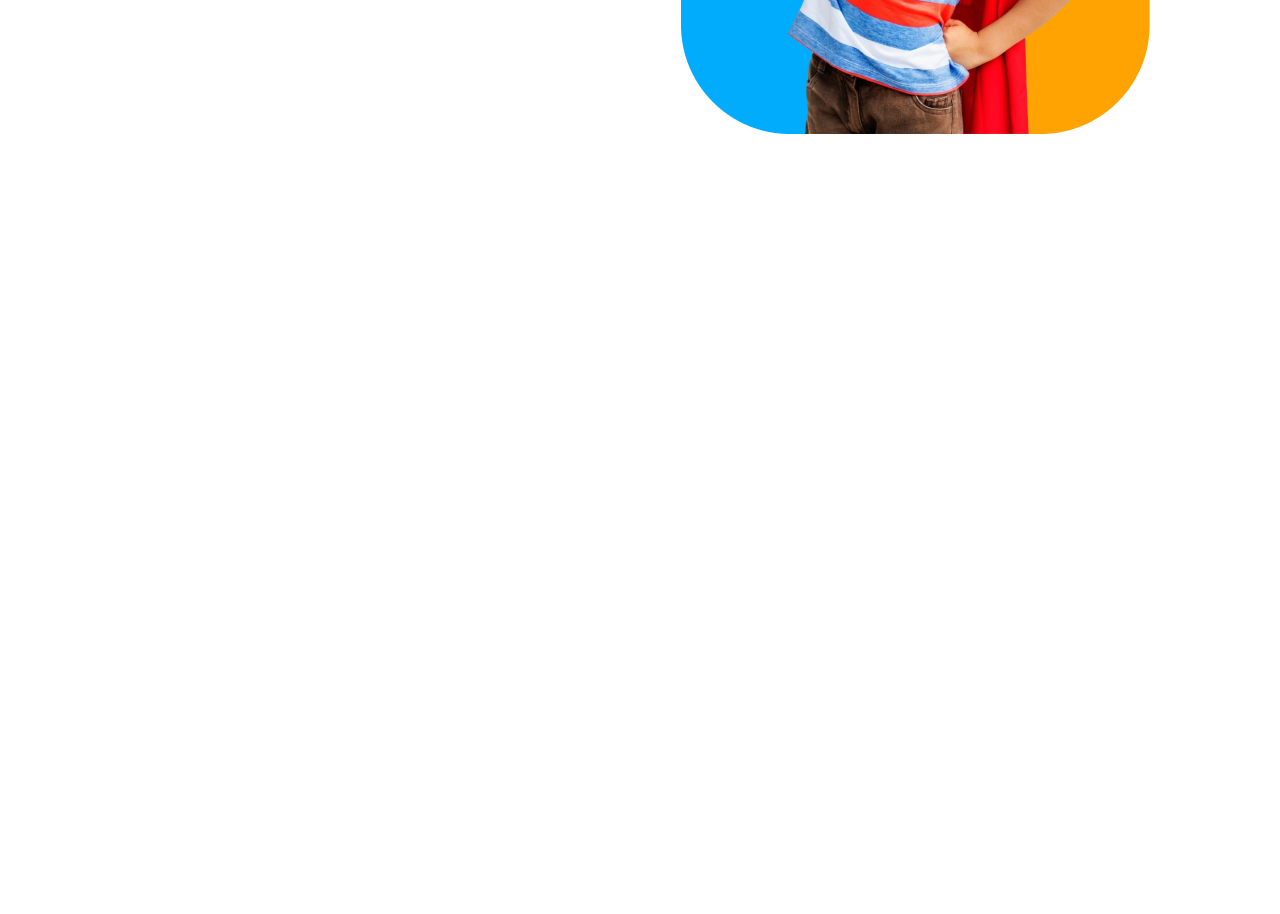
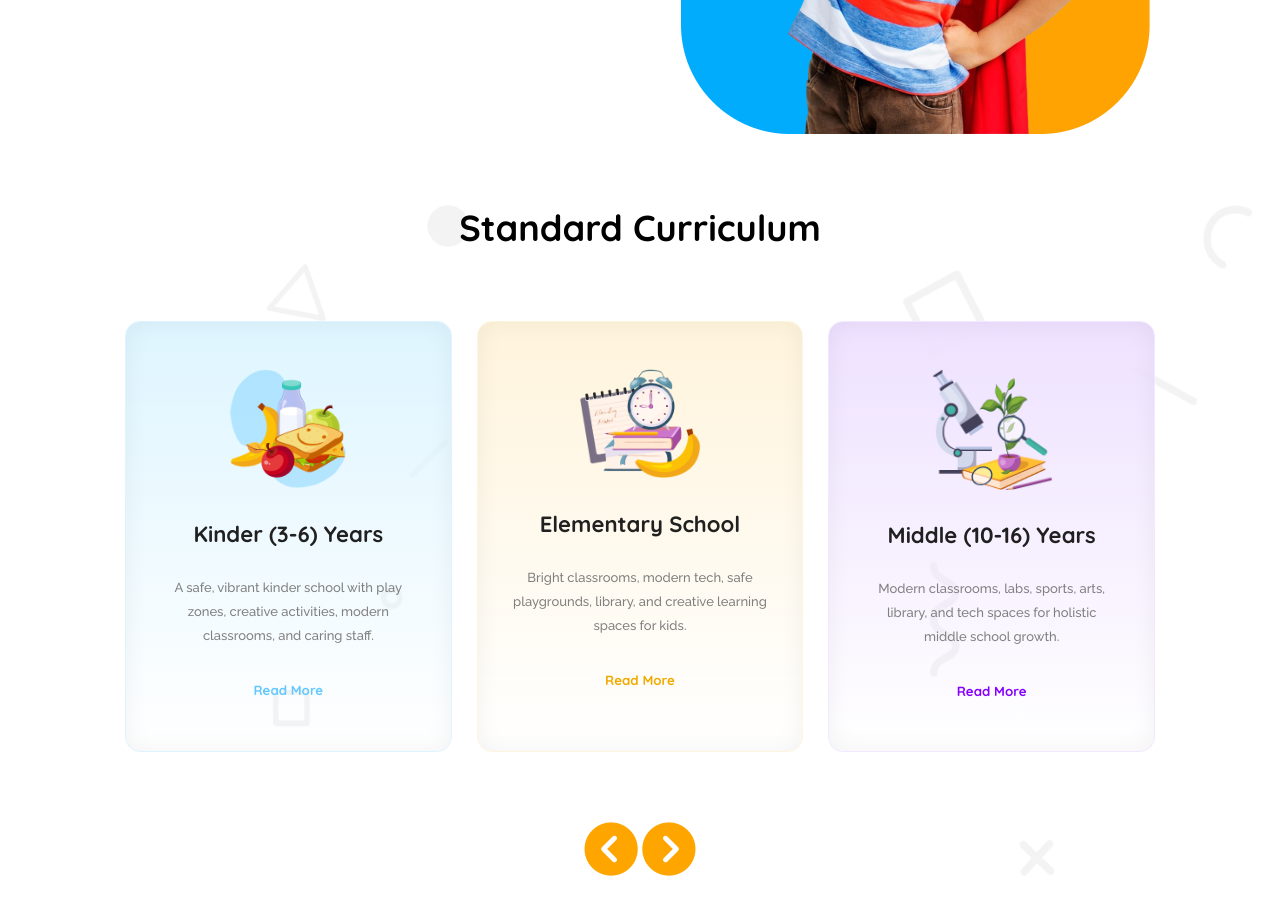
Before and after one commit to habib-676/ph-assignment-2, a plain HTML site: page index.html in a window 1280 px wide. Shown: the part 532-1446 px from the top of the page. Before the commit the page ends 800 px from the top, so only its background shows below. Drawn offline with Linux system fonts and the light colour scheme.

Commit message:
add curriculum html and styles

```diff
--- a/index.html
+++ b/index.html
@@ -40,5 +40,43 @@
         <img src="assets/hero-kids.png" alt="hero-kid" class="hero-kid" />
       </div>
     </header>
+    <main>
+      <section class="curriculum-section">
+        <h2 class="section-title">Standard Curriculum</h2>
+        <div class="curriculum-card-container">
+          <div class="curr-card kinder">
+            <img src="assets/kinder.png" alt="kinder" />
+            <h2 class="card-title">Kinder (3-6) Years</h2>
+            <p class="card-des raleway-font">
+              A safe, vibrant kinder school with play zones, creative
+              activities, modern classrooms, and caring staff.
+            </p>
+            <a href="" class="card-more">Read More</a>
+          </div>
+          <div class="curr-card elementary">
+            <img src="assets/elementary.png" alt="elementary school" />
+            <h2 class="card-title">Elementary School</h2>
+            <p class="card-des raleway-font">
+              Bright classrooms, modern tech, safe playgrounds, library, and
+              creative learning spaces for kids.
+            </p>
+            <a href="" class="card-more">Read More</a>
+          </div>
+          <div class="curr-card middle">
+            <img src="assets/middle.png" alt="middle Years" />
+            <h2 class="card-title">Middle (10-16) Years</h2>
+            <p class="card-des raleway-font">
+              Modern classrooms, labs, sports, arts, library, and tech spaces
+              for holistic middle school growth.
+            </p>
+            <a href="" class="card-more">Read More</a>
+          </div>
+        </div>
+        <div class="curriculum-icons">
+          <i class="fa-solid fa-circle-chevron-left"></i>
+          <i class="fa-solid fa-circle-chevron-right"></i>
+        </div>
+      </section>
+    </main>
   </body>
 </html>
--- a/styles/style.css
+++ b/styles/style.css
@@ -13,7 +13,12 @@
 }
 
 /* shared styles */
-
+.section-title {
+  margin: 4.45rem 0;
+  font-size: 2.26rem;
+  font-weight: bold;
+  color: black;
+}
 /* header */
 header {
   max-width: 1020px;
@@ -116,6 +121,78 @@ header {
 .hero-kid {
   width: 100%;
 }
+
+/* curriculum */
+.curriculum-section {
+  text-align: center;
+  background-image: url(/assets/bg.png);
+  background-size: contain;
+  padding: 0 125px;
+}
+.curriculum-card-container {
+  display: grid;
+  grid-template-columns: repeat(3, 1fr);
+  gap: 25px;
+}
+.curr-card {
+  border-radius: 15px;
+  padding: 0 35px;
+  box-shadow: inset 0 0 25px 1px rgba(0, 0, 0, 0.05);
+}
+.curr-card > img {
+  width: 7.5rem;
+  margin-top: 2.89rem;
+}
+.card-more {
+  display: block;
+  text-decoration: none;
+  font-size: 0.83rem;
+  font-weight: bold;
+  margin: 2.12rem 0 3.23rem 0;
+}
+.card-title {
+  color: rgba(32, 32, 32, 1);
+  font-size: 1.38rem;
+  line-height: 1.67rem;
+  font-weight: bold;
+  margin: 1.78rem 0;
+}
+.card-des {
+  font-size: 13px;
+  color: rgba(128, 128, 128, 1);
+  font-weight: 500;
+  line-height: 24px;
+}
+/* single cards */
+.kinder {
+  background: linear-gradient(rgba(222, 245, 255, 1), rgba(255, 255, 255, 0));
+  border: 1px solid rgba(222, 245, 255, 1);
+}
+.kinder > a {
+  color: rgba(100, 200, 255, 1);
+}
+.elementary {
+  background: linear-gradient(rgba(255, 244, 220, 1), rgba(255, 255, 255, 0));
+  border: 1px solid rgba(255, 244, 220, 1);
+}
+.elementary > a {
+  color: rgba(240, 170, 0, 1);
+}
+.middle {
+  background: linear-gradient(rgba(238, 225, 255, 1), rgba(255, 255, 255, 0));
+  border: 1px solid rgba(242, 232, 255, 1);
+}
+.middle > a {
+  color: rgba(135, 0, 255, 1);
+}
+/* next-previous icons */
+.curriculum-icons {
+  margin: 4.45rem 0;
+}
+.curriculum-icons > i {
+  font-size: 3.33rem;
+  color: orange;
+}
 /* responsive part */
 @media screen and (max-width: 576px) {
   .nav-bar {
```
